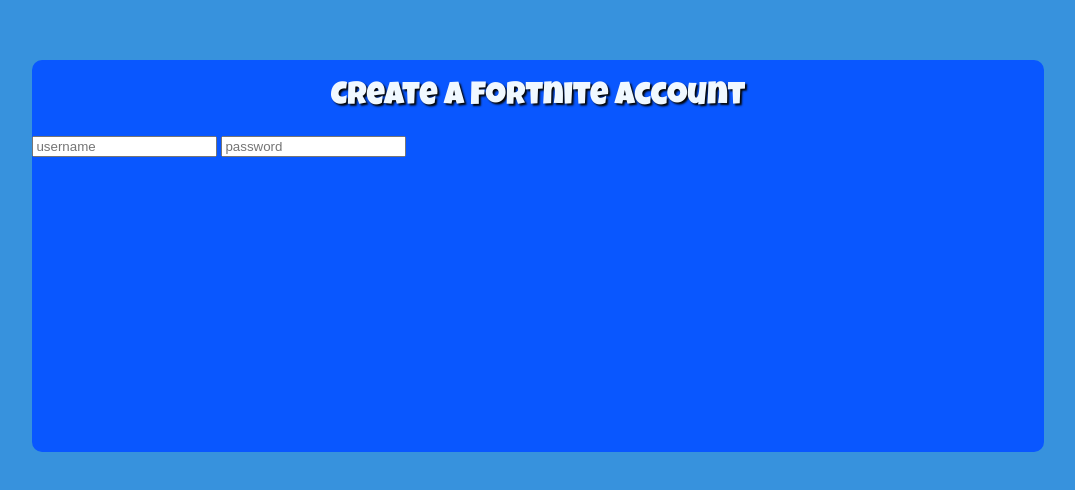
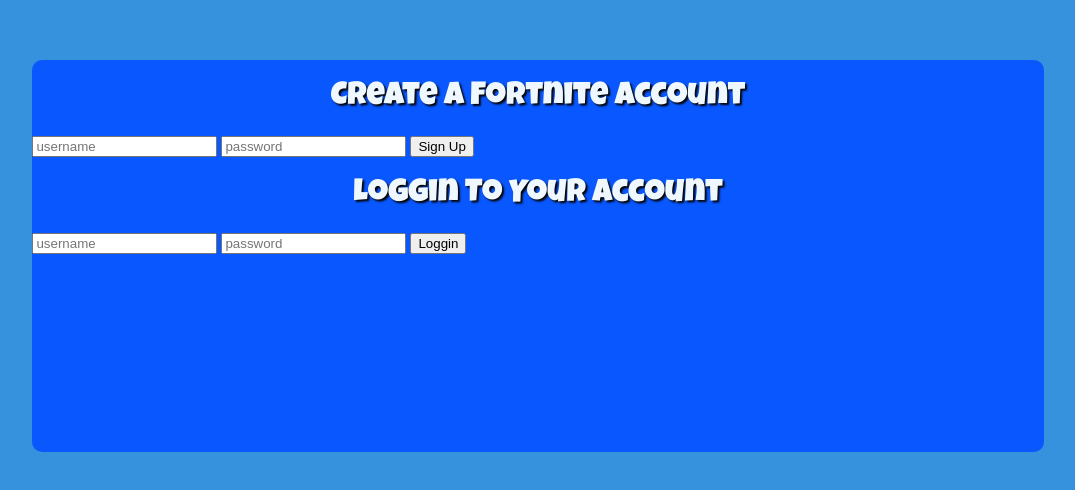
Before and after one commit to hdavis32/repository-, a plain HTML site: page index2.html in a window 1280 px wide. Shown: the part 144-634 px from the top of the page, without its empty margins (102-1177 px from the left). Drawn offline with Linux system fonts and the light colour scheme.

Commit message:
Update index2.html

```diff
--- a/index2.html
+++ b/index2.html
@@ -8,6 +8,13 @@
                 <h1>Create a Fortnite Account</h1>
                 <input type="text" placeholder="username">
                 <input type="text" placeholder="password">
+                <button> Sign Up</button>
+            </form>
+            <form>
+                <h1>Loggin To Your Account</h1>
+                <input type="text" placeholder="username">
+                <input type="text" placeholder="password">
+                <button> Loggin </button>
             </form>
         </div>
     </body>
```
